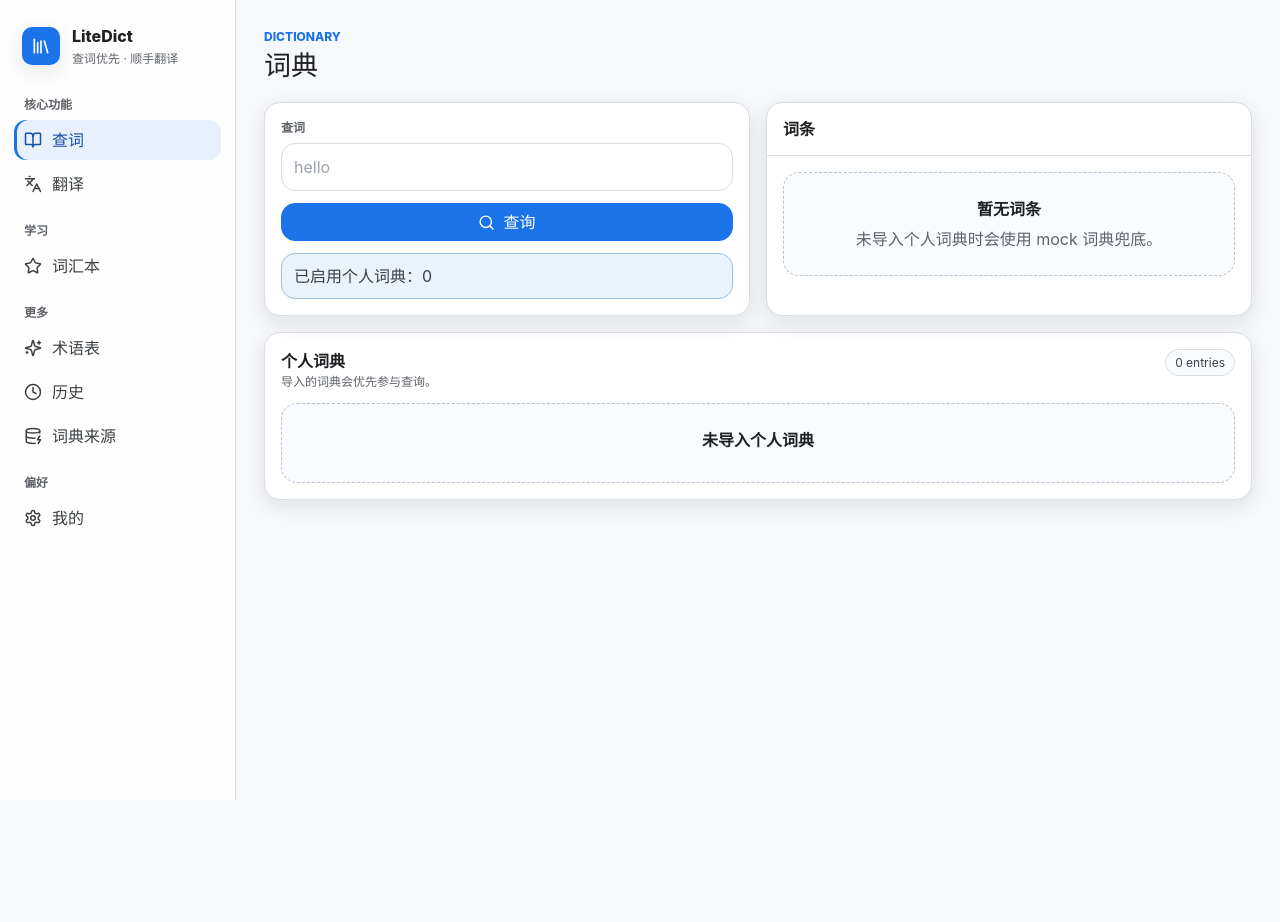
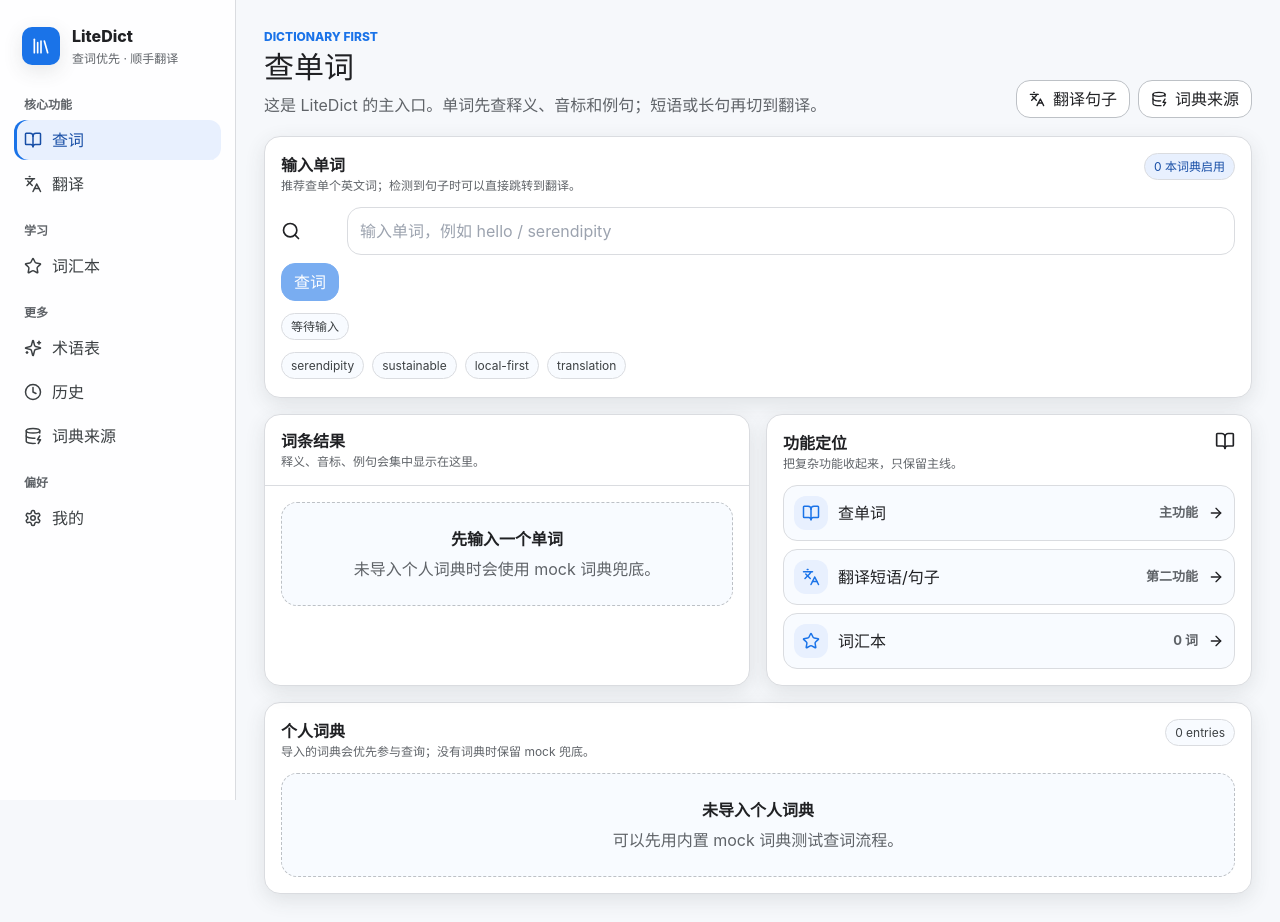
Before and after one commit to Becauseiloveyo/translation, a React (Vite) app: page / in a window 1280 px wide. Before the commit the page ends 800 px from the top, so only its background shows below. Built offline with nearby package versions, Linux system fonts and the light colour scheme.

Commit message:
Make dictionary lookup the primary workflow

```diff
--- a/src/pages/DictionaryPage.tsx
+++ b/src/pages/DictionaryPage.tsx
@@ -1,29 +1,42 @@
-import { Plus, Search, Star } from "lucide-react";
-import { FormEvent, useState } from "react";
+import { ArrowRight, BookOpen, DatabaseZap, Languages, Plus, Search, Star } from "lucide-react";
+import { FormEvent, useMemo, useState } from "react";
 import { EmptyState } from "../components/EmptyState";
-import { PageHeader } from "../components/PageHeader";
+import { PageKey } from "../components/AppShell";
 import { lookupDictionary } from "../services/dictionary/localDictionaryProvider";
 import { upsertVocabulary } from "../services/storage/localStore";
 import { PageProps } from "../types/app";
 import { DictionaryEntry } from "../types/models";
 import { createId, nowIso } from "../utils/id";
 
-export function DictionaryPage({ store, setStore }: PageProps) {
+type DictionaryPageProps = PageProps & {
+  onNavigate?: (page: PageKey) => void;
+};
+
+const quickWords = ["serendipity", "sustainable", "local-first", "translation"];
+
+export function DictionaryPage({ store, setStore, onNavigate }: DictionaryPageProps) {
   const [query, setQuery] = useState("");
   const [entry, setEntry] = useState<DictionaryEntry | null>(null);
   const [error, setError] = useState("");
   const [isLoading, setIsLoading] = useState(false);
+  const enabledDictionaries = store.userDictionaries.filter((dictionary) => dictionary.enabled).length;
+  const queryKind = useMemo(() => getQueryKind(query), [query]);
 
   async function handleLookup(event: FormEvent) {
     event.preventDefault();
+    await runLookup(query);
+  }
+
+  async function runLookup(nextQuery: string) {
     setError("");
     setEntry(null);
-    if (!query.trim()) {
+    const trimmed = nextQuery.trim();
+    if (!trimmed) {
       return;
     }
     setIsLoading(true);
     try {
-      setEntry(await lookupDictionary(store, query));
+      setEntry(await lookupDictionary(store, trimmed));
     } catch (caught) {
       setError((caught as Error).message);
     } finally {
@@ -37,91 +50,176 @@
     }
     const now = nowIso();
     const first = entry.definitions[0];
+    const existed = store.vocabulary.find((item) => item.word.toLocaleLowerCase() === entry.headword.toLocaleLowerCase());
     setStore((current) =>
       upsertVocabulary(current, {
-        id: createId("vocab"),
+        id: existed?.id ?? createId("vocab"),
         word: entry.headword,
         translation: first?.definitionZh ?? first?.definitionEn,
-        note: entry.source ? `From ${entry.source}` : undefined,
-        status: "new",
-        createdAt: now,
+        note: entry.source ? `来自 ${entry.source}` : undefined,
+        status: existed?.status ?? "new",
+        createdAt: existed?.createdAt ?? now,
         updatedAt: now
       })
     );
   }
 
+  function applyQuickWord(word: string) {
+    setQuery(word);
+    void runLookup(word);
+  }
+
   return (
-    <section className="page">
-      <PageHeader
-        eyebrow="Dictionary"
-        title="词典"
-        actions={
-          entry ? (
-            <button className="button" type="button" onClick={addToVocabulary}>
-              <Star size={16} aria-hidden="true" />
-              加入词汇本
+    <section className="page dictionary-focus-page">
+      <header className="translate-titlebar">
+        <div>
+          <div className="eyebrow">Dictionary first</div>
+          <h1>查单词</h1>
+          <p>这是 LiteDict 的主入口。单词先查释义、音标和例句；短语或长句再切到翻译。</p>
+        </div>
+        <div className="page-actions">
+          <button className="button" type="button" onClick={() => onNavigate?.("translate")}>
+            <Languages size={16} aria-hidden="true" />
+            翻译句子
           </button>
-          ) : null
-        }
-      />
+          <button className="button" type="button" onClick={() => onNavigate?.("sources")}>
+            <DatabaseZap size={16} aria-hidden="true" />
+            词典来源
+          </button>
+        </div>
+      </header>
 
-      <div className="grid-two">
-        <form className="panel pad stack" onSubmit={handleLookup}>
-          <div className="field">
-            <label htmlFor="dictionary-query">查词</label>
+      <section className="panel pad stack" style={{ marginBottom: 16 }}>
+        <div className="item-head">
+          <div>
+            <div className="panel-title">输入单词</div>
+            <div className="muted small">推荐查单个英文词；检测到句子时可以直接跳转到翻译。</div>
+          </div>
+          <span className="chip good">{enabledDictionaries} 本词典启用</span>
+        </div>
+        <form className="search-row" onSubmit={handleLookup}>
+          <Search size={20} aria-hidden="true" />
           <input
             id="dictionary-query"
             className="input"
             value={query}
             onChange={(event) => setQuery(event.target.value)}
-              placeholder="hello"
+            placeholder="输入单词，例如 hello / serendipity"
+            autoComplete="off"
           />
+          <button className="button primary" type="submit" disabled={isLoading || !query.trim()}>
+            {isLoading ? "查询中" : "查词"}
+          </button>
+        </form>
+        <div className="source-meta">
+          <span className="chip">{queryKind}</span>
+          {query.trim() && queryKind !== "单词" ? (
+            <button className="chip-button" type="button" onClick={() => onNavigate?.("translate")}>
+              更像短语或句子，去翻译
+              <ArrowRight size={14} aria-hidden="true" />
+            </button>
+          ) : null}
         </div>
-          <button className="button primary" type="submit" disabled={isLoading}>
-            <Search size={17} aria-hidden="true" />
-            {isLoading ? "查询中" : "查询"}
+        <div className="quick-inputs" aria-label="常查词">
+          {quickWords.map((word) => (
+            <button className="chip-button" type="button" key={word} onClick={() => applyQuickWord(word)}>
+              {word}
             </button>
-          <div className="notice">已启用个人词典：{store.userDictionaries.filter((dictionary) => dictionary.enabled).length}</div>
-        </form>
+          ))}
+        </div>
+      </section>
 
-        <div className="panel">
+      <div className="grid-two">
+        <section className="panel">
           <div className="panel-header">
-            <div className="panel-title">词条</div>
+            <div>
+              <div className="panel-title">词条结果</div>
+              <div className="muted small">释义、音标、例句会集中显示在这里。</div>
+            </div>
             {entry ? <span className="chip good">{entry.source ?? "Local"}</span> : null}
           </div>
           <div className="pad stack">
             {error ? <div className="error">{error}</div> : null}
             {entry ? (
               <div className="stack">
+                <div className="dictionary-card-head">
                   <div>
-                  <div className="item-title">{entry.headword}</div>
-                  <div className="muted small">{[entry.phoneticUS, entry.phoneticUK].filter(Boolean).join(" / ")}</div>
+                    <div className="word-title">{entry.headword}</div>
+                    <div className="phonetic-row">
+                      {entry.phoneticUS ? <span>US {entry.phoneticUS}</span> : null}
+                      {entry.phoneticUK ? <span>UK {entry.phoneticUK}</span> : null}
                     </div>
+                  </div>
+                  <button className="button" type="button" onClick={addToVocabulary}>
+                    <Star size={16} aria-hidden="true" />
+                    加入词汇本
+                  </button>
+                </div>
+
+                <div className="definition-list">
                   {entry.definitions.map((definition) => (
-                  <div className="definition" key={definition.id}>
-                    <div className="row">
+                    <section className="definition-card" key={definition.id}>
+                      <div className="definition-meta">
                         {definition.partOfSpeech ? <span className="chip">{definition.partOfSpeech}</span> : null}
+                        {definition.source ? <span className="chip">{definition.source}</span> : null}
                         {entry.dictionaryId ? <span className="chip">Imported</span> : null}
                       </div>
-                    {definition.definitionZh ? <p>{definition.definitionZh}</p> : null}
-                    {definition.definitionEn ? <p className="muted">{definition.definitionEn}</p> : null}
-                    {definition.exampleEn ? <p className="small">{definition.exampleEn}</p> : null}
-                    {definition.exampleZh ? <p className="small muted">{definition.exampleZh}</p> : null}
-                  </div>
+                      {definition.definitionZh ? <p className="definition-zh">{definition.definitionZh}</p> : null}
+                      {definition.definitionEn ? <p className="definition-en">{definition.definitionEn}</p> : null}
+                      {definition.exampleEn ? <p className="example">例：{definition.exampleEn}</p> : null}
+                      {definition.exampleZh ? <p className="example muted">{definition.exampleZh}</p> : null}
+                    </section>
                   ))}
                 </div>
+              </div>
             ) : (
-              <EmptyState title="暂无词条" body="未导入个人词典时会使用 mock 词典兜底。" />
+              <EmptyState title="先输入一个单词" body="未导入个人词典时会使用 mock 词典兜底。" />
             )}
           </div>
+        </section>
+
+        <section className="panel pad stack">
+          <div className="item-head">
+            <div>
+              <div className="panel-title">功能定位</div>
+              <div className="muted small">把复杂功能收起来，只保留主线。</div>
             </div>
+            <BookOpen size={20} aria-hidden="true" />
+          </div>
+          <div className="content-list">
+            <button className="content-button" type="button" onClick={() => onNavigate?.("dictionary")}>
+              <span className="content-icon">
+                <BookOpen size={18} aria-hidden="true" />
+              </span>
+              <span>查单词</span>
+              <strong>主功能</strong>
+              <ArrowRight size={16} aria-hidden="true" />
+            </button>
+            <button className="content-button" type="button" onClick={() => onNavigate?.("translate")}>
+              <span className="content-icon">
+                <Languages size={18} aria-hidden="true" />
+              </span>
+              <span>翻译短语/句子</span>
+              <strong>第二功能</strong>
+              <ArrowRight size={16} aria-hidden="true" />
+            </button>
+            <button className="content-button" type="button" onClick={() => onNavigate?.("vocabulary")}>
+              <span className="content-icon">
+                <Star size={18} aria-hidden="true" />
+              </span>
+              <span>词汇本</span>
+              <strong>{store.vocabulary.length} 词</strong>
+              <ArrowRight size={16} aria-hidden="true" />
+            </button>
+          </div>
+        </section>
       </div>
 
-      <div className="panel pad stack" style={{ marginTop: 16 }}>
+      <section className="panel pad stack" style={{ marginTop: 16 }}>
         <div className="item-head">
           <div>
             <div className="panel-title">个人词典</div>
-            <div className="muted small">导入的词典会优先参与查询。</div>
+            <div className="muted small">导入的词典会优先参与查询；没有词典时保留 mock 兜底。</div>
           </div>
           <span className="chip">{store.dictionaryEntries.length} entries</span>
         </div>
@@ -156,9 +254,23 @@
             ))}
           </div>
         ) : (
-          <EmptyState title="未导入个人词典" />
+          <EmptyState title="未导入个人词典" body="可以先用内置 mock 词典测试查词流程。" />
         )}
-      </div>
+      </section>
     </section>
   );
 }
+
+function getQueryKind(query: string) {
+  const trimmed = query.trim();
+  if (!trimmed) {
+    return "等待输入";
+  }
+  if (/^[A-Za-z][A-Za-z'-]*$/.test(trimmed)) {
+    return "单词";
+  }
+  if (trimmed.split(/\s+/).filter(Boolean).length <= 4) {
+    return "短语";
+  }
+  return "句子";
+}
```
Lines whose indentation alone changed are shown as unchanged.
